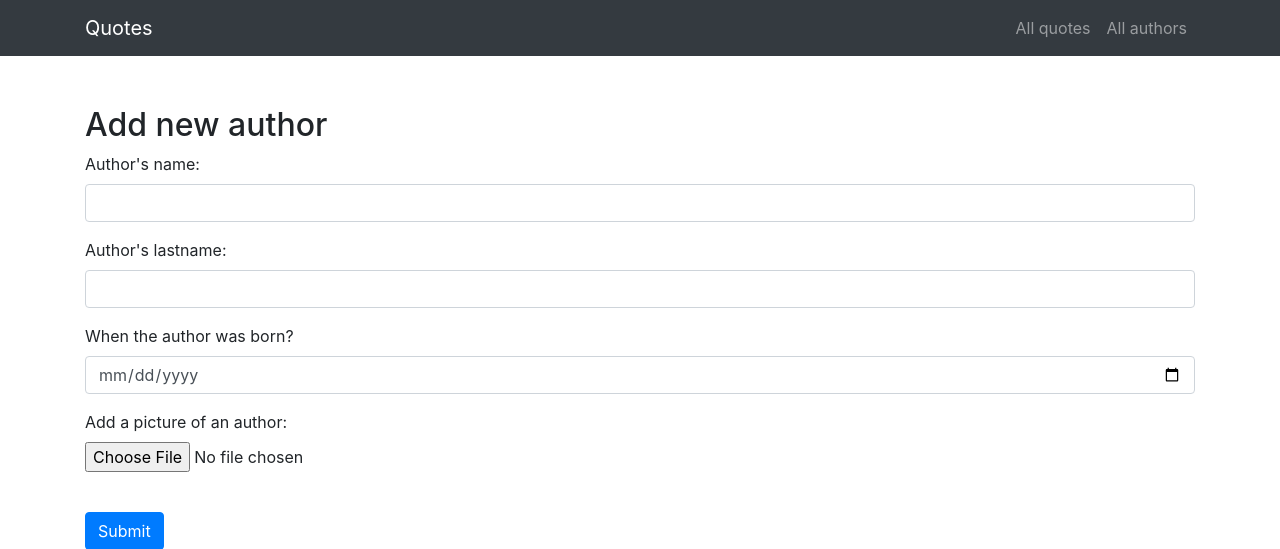
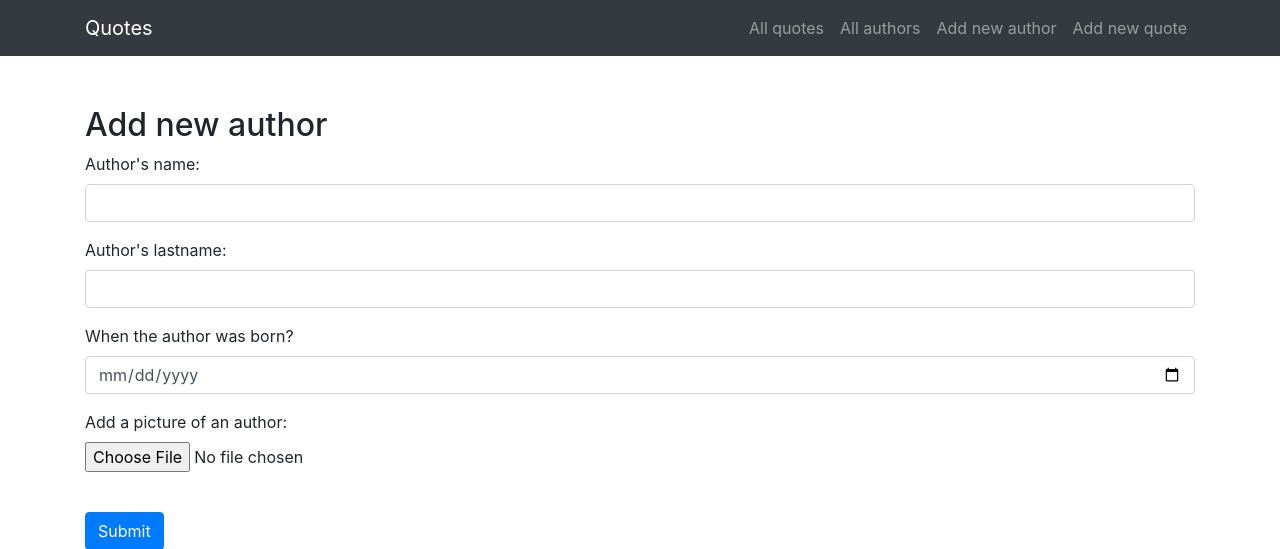
Before and after one commit to azegas/citatos_flask, a Flask app: page /dashboard/add_author in a window 1280 px wide. Shown: the top 549 px of the page. Run offline with Flask 3, Linux system fonts and the light colour scheme; the visitor is signed in with stand-in values (Sample User, id 1); parts of the project's set-up code (start-up, migrations or seed data) failed here and were passed over; some libraries are stand-ins or nearby versions.

Commit message:
show add quote/author in navbar for logged in users only

```diff
--- a/web_site/templates/base.html
+++ b/web_site/templates/base.html
@@ -37,6 +37,14 @@
                         <li class="nav-item">
                             <a class="nav-link" href="{{ url_for('route_all_authors') }}">All authors</a>
                         </li>
+                        {% if current_user.is_authenticated %}
+                            <li class="nav-item">
+                                <a class="nav-link" href="{{ url_for('route_add_author') }}">Add new author</a>
+                            </li>
+                            <li class="nav-item">
+                                <a class="nav-link" href="{{ url_for('route_add_quote') }}">Add new quote</a>
+                            </li>
+                        {% endif %}
                     </ul>
                 </div>
             </div>
```
